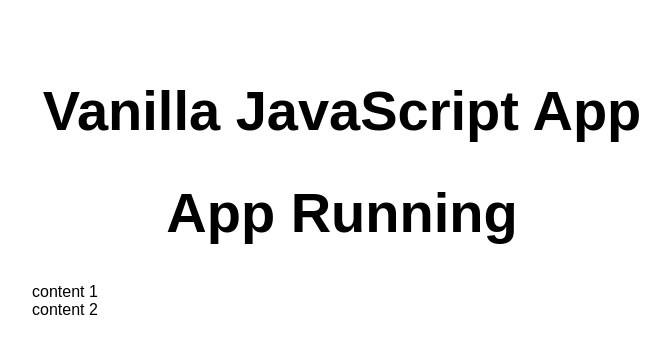
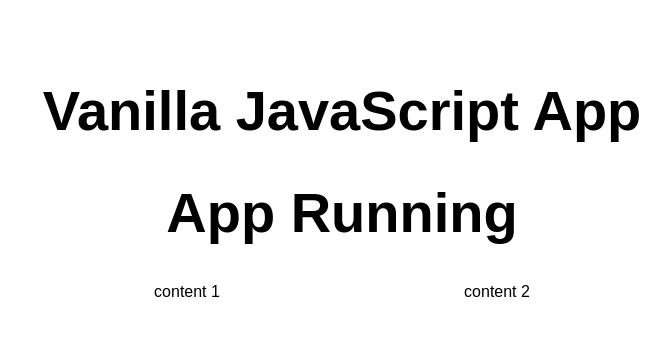
Before and after one commit to SergioManuelSilvestre/Jarvis-webApp, a plain HTML site: page src/index.html in a window 1280 px wide. Shown: the whole page, without its empty margins (298-968 px from the left). Drawn offline with Linux system fonts and the light colour scheme.

Commit message:
css update

```diff
--- a/src/styles.css
+++ b/src/styles.css
@@ -26,5 +26,6 @@ main > h1 {
 
 .TableContent {
     display: grid;
-    grid-auto-columns: 1fr 1fr
+    grid-template-columns: auto auto;
+    text-align: center;
 }
```
